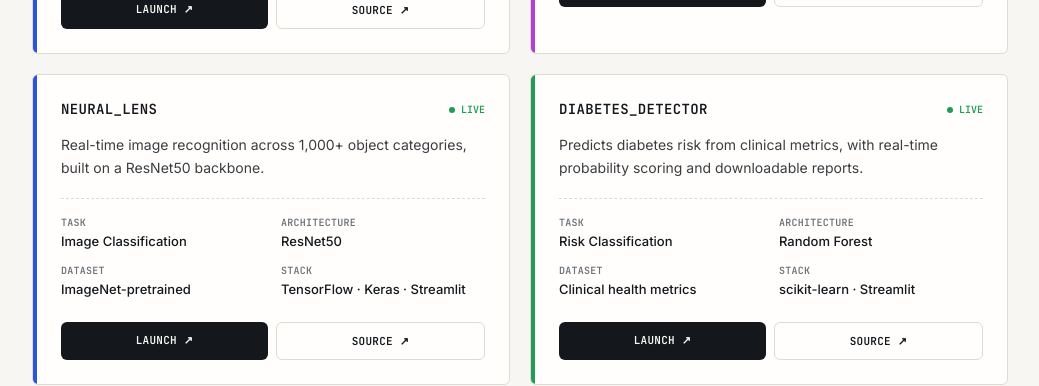
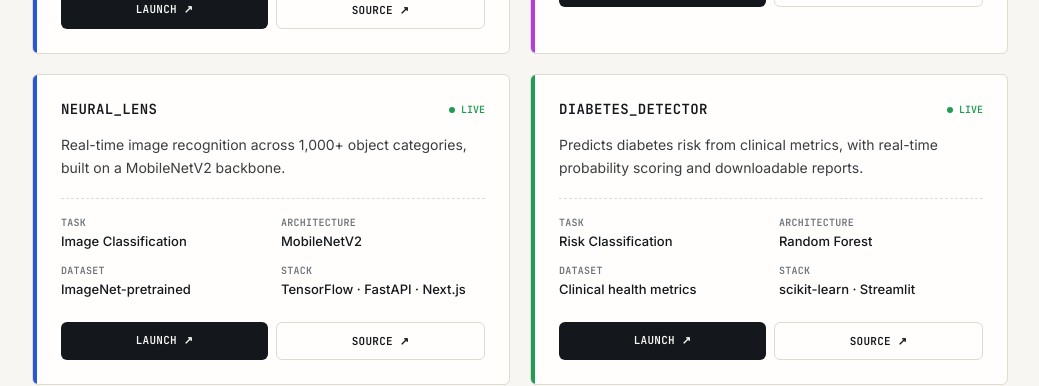
Before and after one commit to ali-faraz-py/Portfolio-Hub, a Next.js app: page / in a window 1280 px wide. Shown: the part 900-1286 px from the top of the page, without its empty margins (120-1159 px from the left). Built offline with nearby package versions, Linux system fonts and the light colour scheme.

Commit message:
style: update Neural Lens project details to reflect new architecture and stack

```diff
--- a/src/app/page.js
+++ b/src/app/page.js
@@ -31,12 +31,12 @@
     name: "NEURAL_LENS",
     category: "vision",
     description:
-      "Real-time image recognition across 1,000+ object categories, built on a ResNet50 backbone.",
+      "Real-time image recognition across 1,000+ object categories, built on a MobileNetV2 backbone.",
     task: "Image Classification",
-    architecture: "ResNet50",
+    architecture: "MobileNetV2",
     dataset: "ImageNet-pretrained",
-    stack: "TensorFlow · Keras · Streamlit",
-    live: "https://neural-lens.streamlit.app/",
+    stack: "TensorFlow · FastAPI · Next.js",
+    live: "https://neural-lens-nine.vercel.app/",
     source: "https://github.com/ali-faraz-py/NeuralLens",
   },
   {
```
